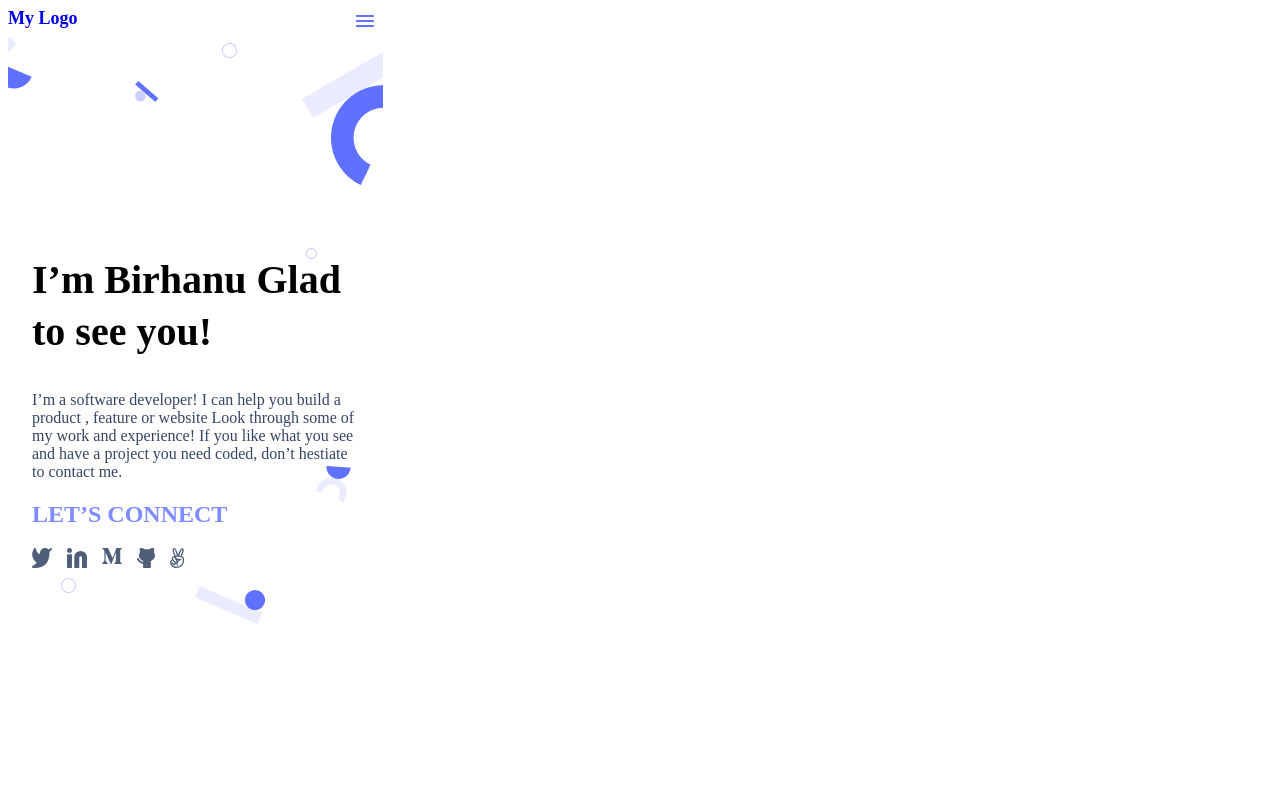
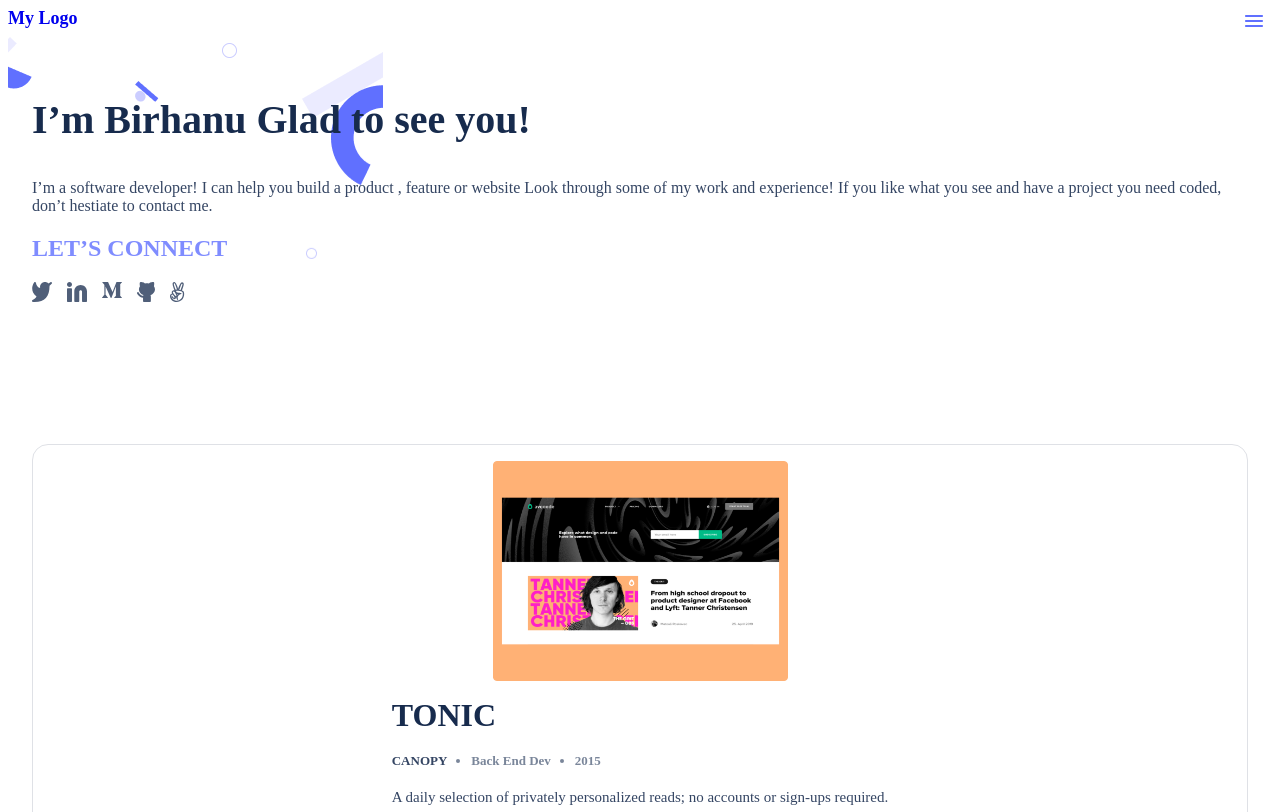
Before and after one commit to GutemaG/Portfolio, a website: page index.html in a window 1280 px wide. Shown: the top 812 px of the page. Drawn offline with Linux system fonts and the light colour scheme.

Commit message:
Remove max-width and height proprty from header

```diff
--- a/style.css
+++ b/style.css
@@ -3,7 +3,7 @@
 }
 
 .header {
-  max-width: 375px;
+  /* max-width: 375px; */
   display: flex;
   justify-content: space-between;
 }
@@ -22,13 +22,12 @@
 }
 
 .headline-wrapper {
-  max-width: 375px;
-  height: 718px;
   background-image: url("header-shapes-mobile.png");
   background-repeat: no-repeat;
   display: flex;
-  justify-content: center;
-  align-items: center;
+  flex-direction: column;
+  align-items: flex-start;
+  gap: 12px;
 }
 
 .headline-container {
@@ -38,6 +37,9 @@
 .headline-name {
   font-size: 40px;
   line-height: 52px;
+  color: #172B4D;
+  display: flex;
+  align-items: center;
 }
 
 .about-myself {
```
